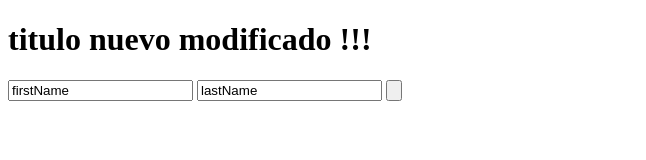
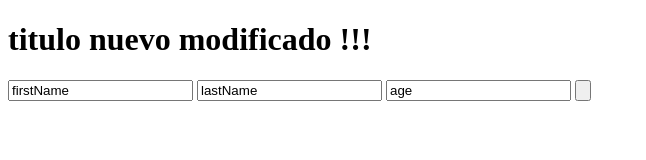
Before and after one commit to gladyssalinas/hello-world-git, a plain HTML site: page index.html in a window 1280 px wide. Shown: the whole page, without its empty margins (0-646 px from the left). Drawn offline with Linux system fonts and the light colour scheme.

Commit message:
se agrego edad

```diff
--- a/index.html
+++ b/index.html
@@ -10,8 +10,9 @@
     <h1>titulo nuevo modificado !!! </h1>
 
     <form action="#" method="post">
-        <input name="title" value="firstName" id="firstName">
+        <input name="text" value="firstName" id="firstName">
         <input name="text" value="lastName" id="lastName">
+        <input name="number" value="age" id="age">
         <input type="button" value "Enviar">
 
     </form>
```
